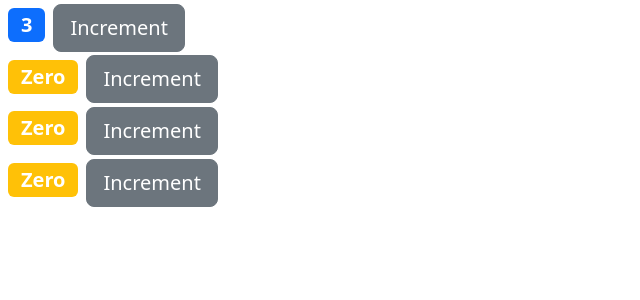
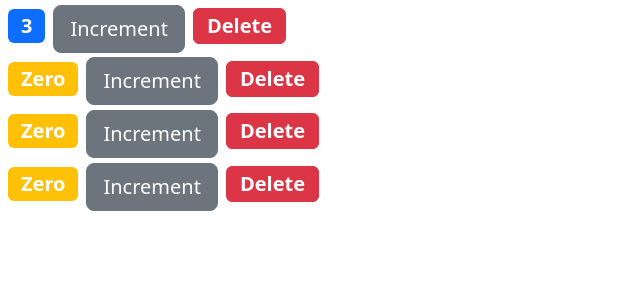
Before and after one commit to md0011/counter-app, a React (Create React App) app: page / in a window 1280 px wide. Shown: the top 300 px of the page, without its empty margins (0-640 px from the left). Built offline with nearby package versions, Linux system fonts and the light colour scheme.

Commit message:
Raising & Handling Events

```diff
--- a/src/components/counter.jsx
+++ b/src/components/counter.jsx
@@ -8,12 +8,13 @@ export class Counter extends Component {
 
   render() {
     return (
-      <React.Fragment>
+      <div>
         <span className={this.getBadgeClasses()}>{this.formatCount()}</span>
-        <button onClick={this.handleIncrement} className="btn btn-secondary btn-lg">Increment</button> <br />
+        <button onClick={this.handleIncrement} className="btn btn-secondary btn-lg">Increment</button>
+        <button onClick={this.props.onDelete} className="btn btn-danger btn-lg badge fs-5 m-2">Delete</button> <br />
         {/* {this.state.tags.length===0 && "Please create a new tag!"}
         {this.renderTags()} */}
-      </React.Fragment>
+      </div>
     )
   }
 
--- a/src/components/counters.jsx
+++ b/src/components/counters.jsx
@@ -10,11 +10,16 @@ export class Counters extends Component {
             {id: 1, value: 0}
         ]
     }
+
+  handleDelete = () => {
+    console.log("Delete")
+  }
+
   render() {
     return (
       <div>
         {this.state.countetrs.map(counter =>
-        <Counter key={counter.id} value={counter.value}/> )}
+          <Counter key={counter.id} value={counter.value} onDelete={this.handleDelete} /> )}
       </div>
     )
   }
```
